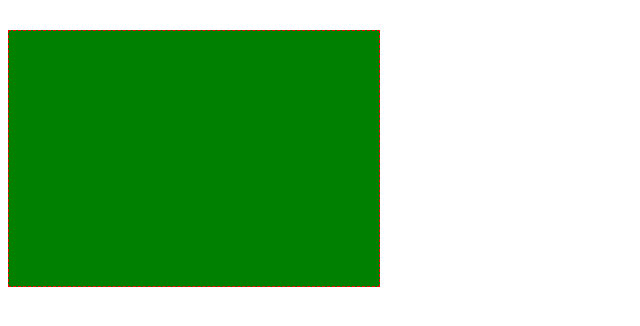
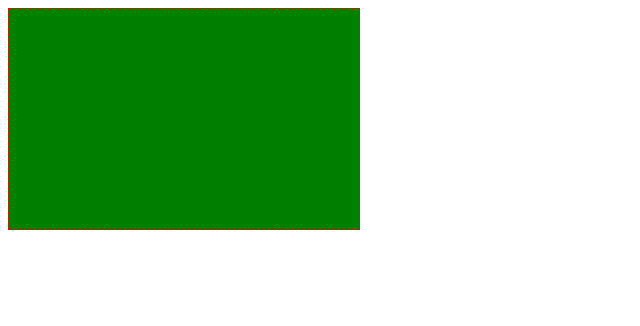
Before and after one commit to DimaLozovoy/HM11, a plain HTML site: page index.html in a window 1280 px wide. Shown: the whole page, without its empty margins (0-640 px from the left). Drawn offline with Linux system fonts and the light colour scheme.

Commit message:
я сподіваюсь це все?

```diff
--- a/css/style.css
+++ b/css/style.css
@@ -1,8 +1,8 @@
-.link {
-    width: 350px;
-    height: 220px;
+.container {
+    width: 330px;
+    height: 185px;
     padding: 15px 10px 20px;
-    margin-top: 30px;
+    margin-bottom: 30px;
     border: 1px dashed red;
     background-color: green;
 }
--- a/index.html
+++ b/index.html
@@ -7,6 +7,6 @@
     <link rel="stylesheet" href="./css/style.css">
 </head>
 <body>
-    <p class="link"></p>
+    <div class="container"></div>
 </body>
 </html>
```
